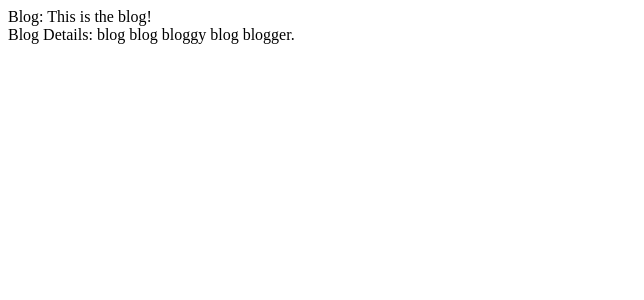
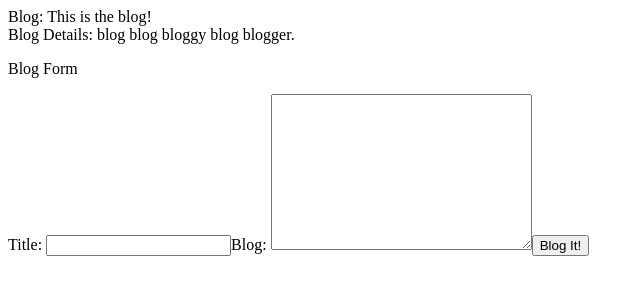
Before and after one commit to franco-ortega/lab-35-ct-react-actions-blog, a React app: page / in a window 1280 px wide. Shown: the top 300 px of the page, without its empty margins (0-644 px from the left). Built offline with nearby package versions, Linux system fonts and the light colour scheme.

Commit message:
add BlogForm

```diff
--- a/src/containers/blogs/Blog.jsx
+++ b/src/containers/blogs/Blog.jsx
@@ -1,11 +1,13 @@
 import React from 'react';
 import BlogDetails from '../../components/blogs/BlogDetails';
+import BlogForm from './BlogForm';
 
 export default function Blog() {
   return (
     <div>
       Blog: This is the blog!
       <BlogDetails />
+      <BlogForm />
     </div>
   );
 }
--- /dev/null
+++ b/src/containers/blogs/BlogForm.jsx
@@ -0,0 +1,14 @@
+import React from 'react';
+
+export default function BlogForm() {
+  return (
+    <div>
+      <p>Blog Form</p>
+      <form action="">
+        Title: <input type="text"/>
+        Blog: <textarea name="" id="" cols="30" rows="10"></textarea>
+        <button>Blog It!</button>
+      </form>
+    </div>
+  );
+}
```
